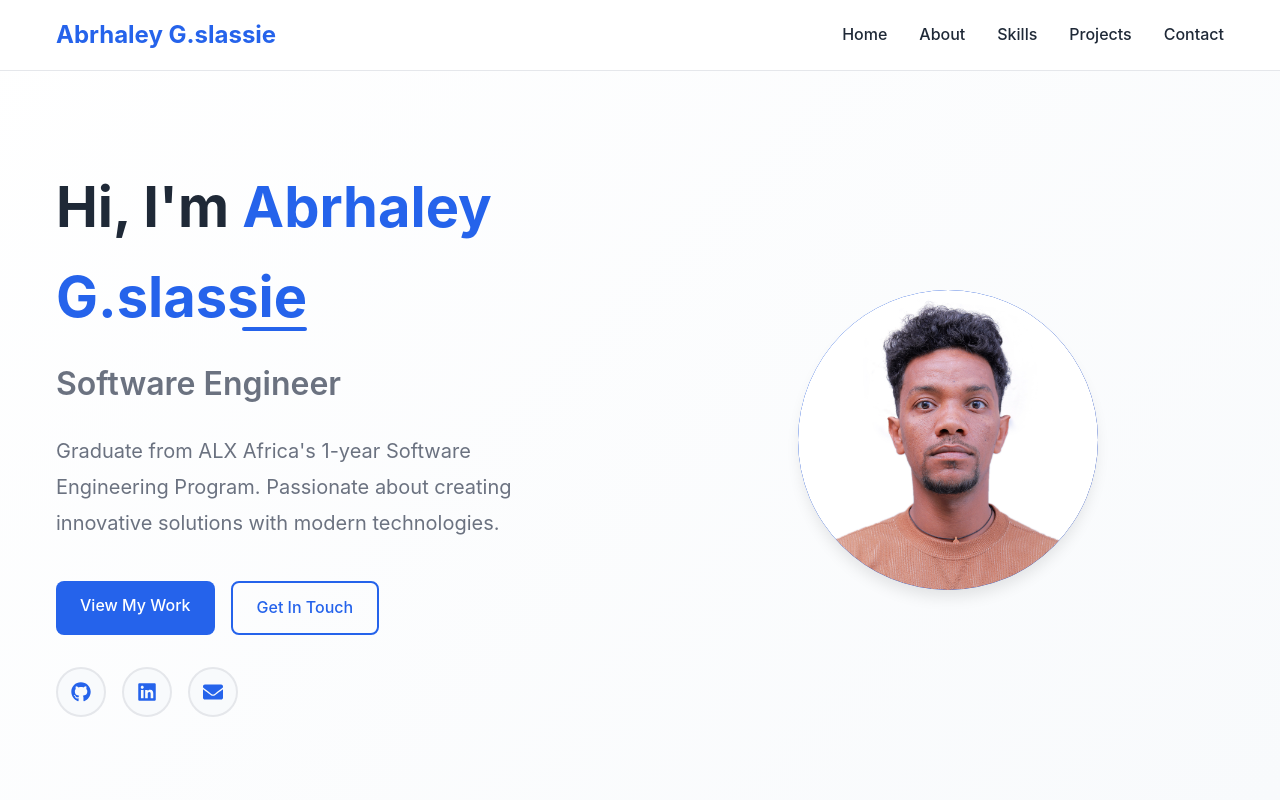
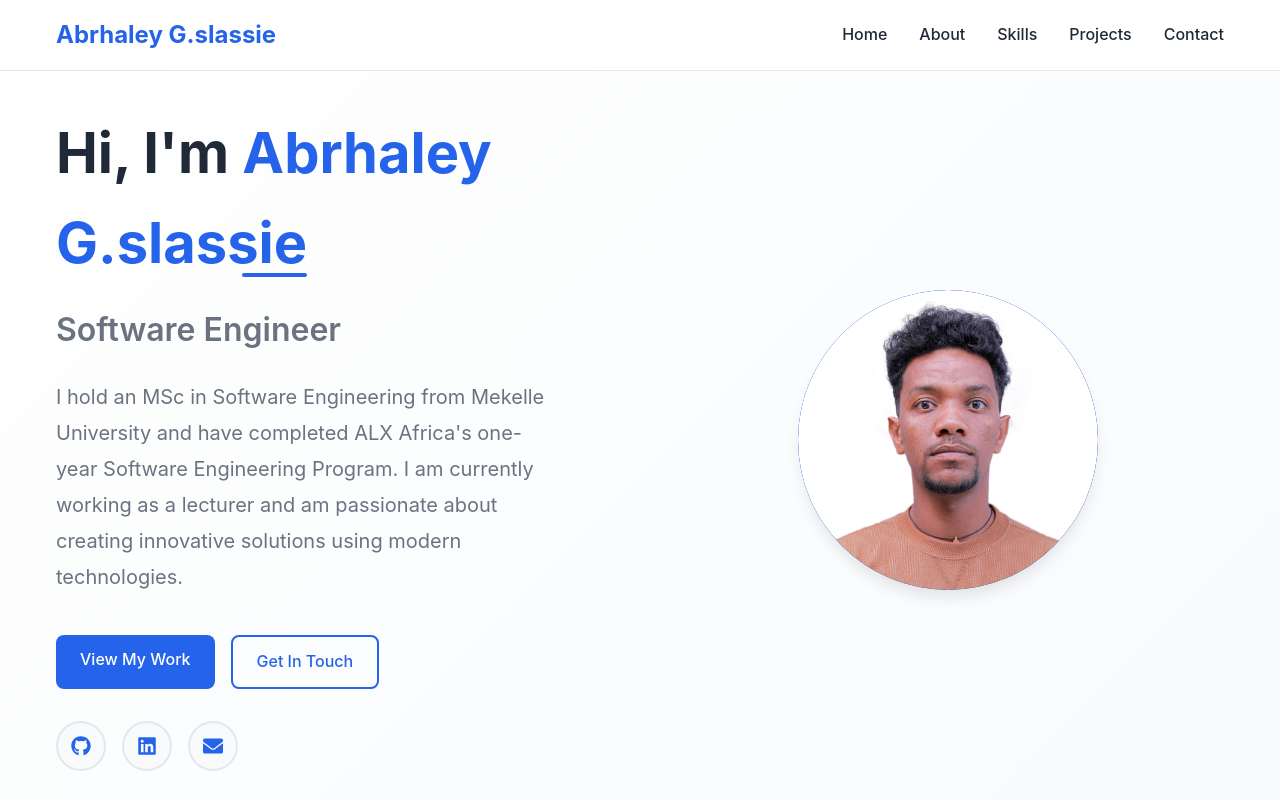
Before and after one commit to Abrish-seng/portfolio, a React (Create React App) app: page / in a window 1280 px wide. Shown: the top 800 px of the page. Built offline with nearby package versions, Linux system fonts and the light colour scheme.

Commit message:
adding the modiefid hero section

```diff
--- a/src/Components/hero/Hero.js
+++ b/src/Components/hero/Hero.js
@@ -42,8 +42,8 @@ const Hero = () => {
               transition={{ delay: 0.6, duration: 0.8 }}
               className="hero-description"
             >
-              Graduate from ALX Africa's 1-year Software Engineering Program.
-              Passionate about creating innovative solutions with modern technologies.
+              I hold an MSc in Software Engineering from Mekelle University and have completed ALX Africa's one-year Software Engineering Program. I am currently working as a lecturer and am passionate
+              about creating innovative solutions using modern technologies.
             </motion.p>
 
             <motion.div
```
